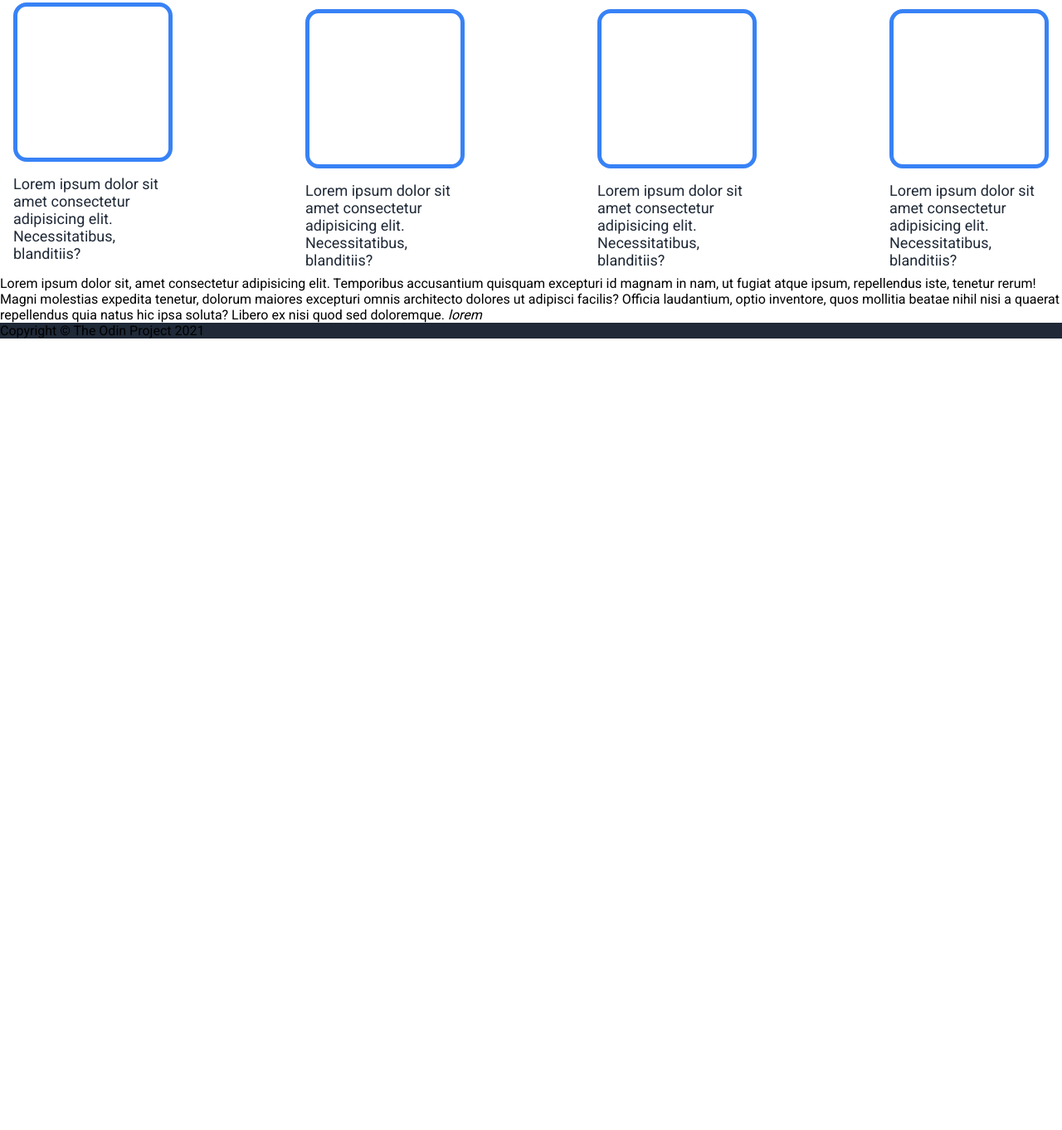
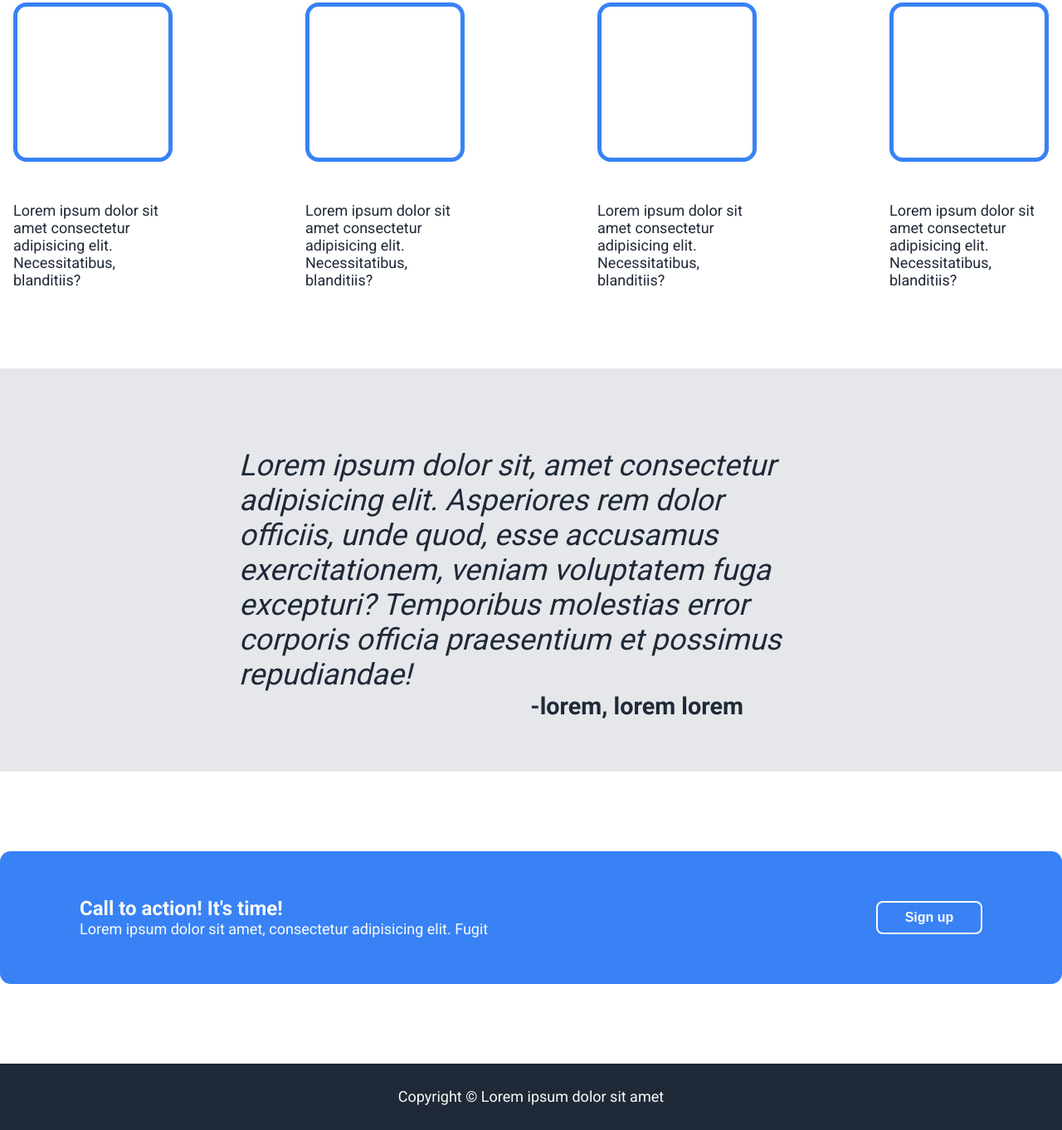
Before and after one commit to ddarosci/odin-landing-page, a plain HTML site: page index.html in a window 1280 px wide. Shown: the part 608-1970 px from the top of the page at 83% size. Before the commit the page ends 1016 px from the top, so only its background shows below. Drawn offline with Linux system fonts and the light colour scheme.

Commit message:
added quote, cta, and footer

```diff
--- a/index.html
+++ b/index.html
@@ -21,14 +21,14 @@
                 <div class="hero-text">
                     <h1 class="main-text">Lorem ipsum dolor sit amet.</h1>
                     <p class="secondary-text">Lorem ipsum, dolor sit amet consectetur adipisicing elit. Quia delectus maiores numquam doloribus unde ullam odio nemo molestiae dolor placeat?</p>
-                    <button>Sign up</button>
+                    <button class="hero-button">Sign up</button>
                 </div>
                 <div class="hero-image">
                     This is a placeholder for an image
                 </div>
             </div>
         </header>
-        <section class="information">
+        <section>
             <div class="information-text">
                 <h2>Some random information</h2>
             </div>
@@ -58,15 +58,21 @@
         </section>
         <section class="quote">
             <blockquote>
-                Lorem ipsum dolor sit, amet consectetur adipisicing elit. Temporibus accusantium quisquam excepturi id magnam in nam, ut fugiat atque ipsum, repellendus iste, tenetur rerum! Magni molestias expedita tenetur, dolorum maiores excepturi omnis architecto dolores ut adipisci facilis? Officia laudantium, optio inventore, quos mollitia beatae nihil nisi a quaerat repellendus quia natus hic ipsa soluta? Libero ex nisi quod sed doloremque.
-                <cite>lorem</cite>
+                <p>Lorem ipsum dolor sit, amet consectetur adipisicing elit. Asperiores rem dolor officiis, unde quod, esse accusamus exercitationem, veniam voluptatem fuga excepturi? Temporibus molestias error corporis officia praesentium et possimus repudiandae!</p>
+                <cite>-lorem, lorem lorem</cite>
             </blockquote>
         </section>
         <section class="cta">
-            <div class="cta-box"></div>
+            <div class="cta-box">
+                <div class="cta-text">
+                    <h2>Call to action! It's time!</h2>
+                    <p>Lorem ipsum dolor sit amet, consectetur adipisicing elit. Fugit</p>
+                </div>
+                    <button class="cta-button">Sign up</button>
+            </div>
         </section>
     <footer>
-        <p>Copyright &copy; The Odin Project 2021</p>
+        <p>Copyright &copy; Lorem ipsum dolor sit amet</p>
     </footer>
 </body>
 </html>
--- a/styles.css
+++ b/styles.css
@@ -4,6 +4,7 @@
     --secondary-text: #e5e7eb;
     --button-color: #3882f6;
     --information: #1f2937;
+    --quote-background: #e5e7eb;
 }
 
 * {
@@ -89,8 +90,8 @@ header {
 
 /* button */
 
-button {
-    width: 7rem;
+.hero-button {
+    width: 8rem;
     height: 2.5rem;
     background-color: var(--button-color);
     border: none;
@@ -102,11 +103,6 @@ button {
 }
 
 /* information */
-
-.information {
-
-
-}
 
 .information-text {
     display: flex;
@@ -141,11 +137,91 @@ button {
     font-size: 1.125rem;
     color: var(--information);
     width: 12rem;
-    margin-top: 1rem;
+    margin-top: 3rem;
+    margin-bottom: 6rem;
+}
+
+.quote {
+    background-color: var(--quote-background);
+}
+
+blockquote {
+    font-size: 2.25rem;
+    color: var(--information);
+    font-weight: lighter !important;
+    font-style: italic;
+    padding-inline: 18rem;
+    padding-top: 6rem;
+    padding-bottom: 6rem;
+}
+
+cite {
+    float: right;
+    padding-right: 6rem;
+    font-style: normal;
+    font-weight: 900;
+    font-size: 1.8rem;
+}
+
+/* cta */
+
+.cta {
+    display: flex;
+    align-items: center;
+    justify-content: center;
+
+}
+
+.cta-box {
+    background-color: #3882f6;
+    color: var(--main-text);
+    width: 80rem;
+    height: 10rem;
+    margin: 6rem 0;
+    border-radius: 0.8rem;
+    display: flex;
+    justify-content: space-between;
+    align-items: center;
+}
+
+.cta-text {
+    padding-left: 6rem;
+}
+
+.cta-text h2{
+    font-size: 1.5rem;
+    color: var(--main-text);
+}
+
+.cta-text p {
+    font-size: 1.125rem;
+    color: var(--secondary-text-text);
+}
+
+.cta-button {
+    height: 2.5rem;
+    width: 8rem;
+    background-color: var(--button-color);
+    border: 2px solid var(--main-text);
+    border-radius: 0.5rem;
+    color: var(--main-text);
+    font-weight: bold;
+    font-size: 1rem;
+    margin-right: 6rem;
+
 }
 
 /* Footer */
 
 footer {
     background-color: var(--dark-background);
+    display: flex;
+    align-items: center;
+    justify-content: center;
+    height: 5rem;
 }
+
+footer p {
+    color: var(--main-text);
+    font-size: 1.125rem;
+}
```
